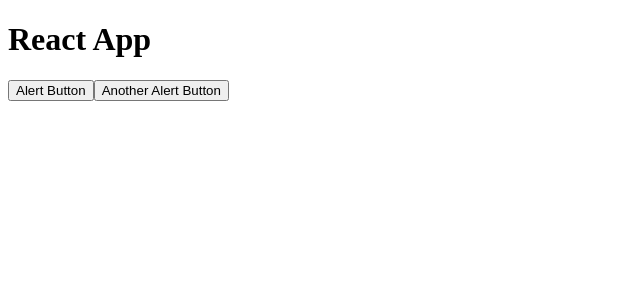
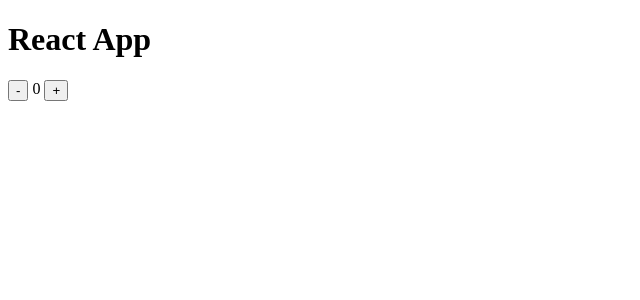
Before and after one commit to dracu-lah/react-essentials, a React (Vite) app in the folder react-quickstart/basics/: page / in a window 1280 px wide. Shown: the top 300 px of the page, without its empty margins (0-640 px from the left). Built offline with nearby package versions, Linux system fonts and the light colour scheme.

Commit message:
fix:added chapter 3

```diff
--- a/react-quickstart/basics/src/App.jsx
+++ b/react-quickstart/basics/src/App.jsx
@@ -1,6 +1,7 @@
 import Chapter1 from "./components/Chapter1"
 import Chapter2 from "./components/Chapter2"
 import Chapter3 from "./components/Chapter3"
+import Chapter4 from "./components/Chapter4"
 
 const App = () => {
   return (
@@ -11,7 +12,8 @@
       <div>
         {/* <Chapter1 /> */}
         {/* <Chapter2 /> */}
-        <Chapter3 />
+        {/* <Chapter3 /> */}
+        <Chapter4 />
       </div>
     </div>
   )
--- /dev/null
+++ b/react-quickstart/basics/src/components/Chapter4/index.jsx
@@ -0,0 +1,22 @@
+import { useState } from "react"
+
+const Chapter4 = () => {
+  const [value, setValue] = useState(0)
+  return (
+    <div style={{ display: "flex", gap: 4 }}>
+      <button onClick={() => setValue(prev => prev - 1)}>
+        -
+      </button>
+
+      <div>
+
+        {value}
+      </div>
+      <button onClick={() => setValue(prev => prev + 1)}>
+        +
+      </button>
+    </div>
+  )
+}
+
+export default Chapter4
```
